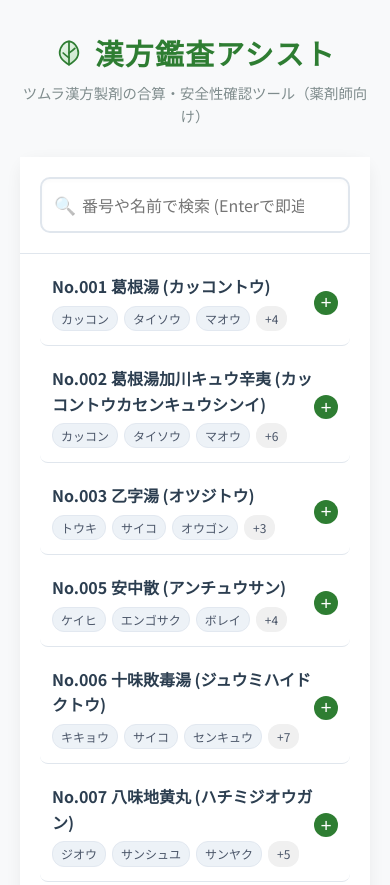
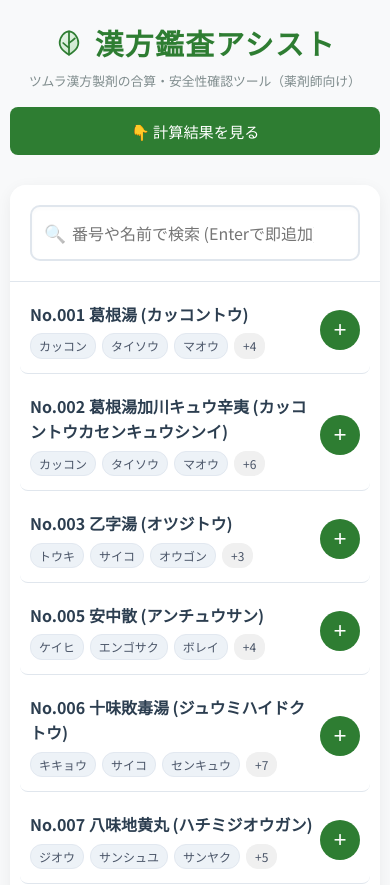
Before and after one commit to phyasunaga-alt/kampo-checker, a plain HTML site: page index.html in a window 390 px wide. Shown: the top 885 px of the page. Drawn offline with Linux system fonts and the light colour scheme.

Commit message:
Add files via upload

```diff
--- a/index.html
+++ b/index.html
@@ -38,6 +38,12 @@
                 <h1 style="margin: 0; font-size: 1.8rem; letter-spacing: 0.05em; color: #2E7D32;">漢方鑑査アシスト</h1>
             </div>
             <p class="subtitle" style="margin: 0;">ツムラ漢方製剤の合算・安全性確認ツール（薬剤師向け）</p>
+            <!-- モバイル用ジャンプリンク -->
+            <div class="mobile-only" style="margin-top: 15px;">
+                <a href="#results-area" class="secondary-btn"
+                    style="display: block; text-decoration: none; text-align: center; background: var(--primary-color); color: white; padding: 12px; border-radius: 8px;">👇
+                    計算結果を見る</a>
+            </div>
         </header>
 
         <main class="main-content">
@@ -77,7 +83,7 @@
                         </div>
                     </div>
 
-                    <div class="results-container">
+                    <div class="results-container" id="results-area">
                         <!-- 印刷用ヘッダー (通常時は非表示) -->
                         <div id="print-only-header" style="display: none;">
                             <h1 style="text-align: center; margin-bottom: 20px;">漢方薬構成生薬 鑑査報告書</h1>
--- a/style.css
+++ b/style.css
@@ -529,37 +529,105 @@
     text-decoration: underline;
 }
 
-/* Responsive */
-@media (max-width: 900px) {
+/* モバイル専用要素を表示制御 */
+.mobile-only {
+    display: none;
+}
+
+/* Responsive / Mobile Optimization */
+@media (max-width: 768px) {
+    .mobile-only {
+        display: block;
+    }
+
     body {
-        overflow: auto;
-        /* Revert to normal scroll on small screens */
+        overflow-y: auto !important;
+        /* スマホでは全体スクロールを許可 */
     }
 
     .app-container {
+        padding: 10px;
         height: auto;
-        display: block;
     }
 
     .main-content {
         flex-direction: column;
+        gap: 16px;
         overflow: visible;
     }
 
-    .selection-panel,
+    .selection-panel {
+        max-width: 100%;
+        min-width: 0;
+        height: auto;
+        min-height: 400px;
+    }
+
     .calculation-panel {
         max-width: 100%;
-        overflow: visible;
-        margin-bottom: 20px;
+        width: 100%;
     }
 
     .panel-content {
-        overflow: visible;
-        height: auto;
+        padding: 16px;
     }
 
-    .search-area {
-        position: relative;
+    .app-header h1 {
+        font-size: 1.5rem;
+    }
+
+    /* タッチ操作の向上（ボタンを大きく） */
+    .add-btn,
+    .remove-btn {
+        width: 40px;
+        height: 40px;
+        font-size: 1.4rem;
+    }
+
+    .dosage-g-input {
+        width: 80px !important;
+        padding: 8px !important;
+        font-size: 1rem !important;
+    }
+}
+
+@media (max-width: 480px) {
+    .app-header h1 {
+        font-size: 1.35rem;
+    }
+
+    .subtitle {
+        font-size: 0.8rem;
+    }
+
+    .medicine-item {
+        margin: 6px 0;
+        padding: 14px 10px;
+    }
+
+    .selected-item {
+        padding: 14px;
+        flex-direction: column;
+        align-items: flex-start;
+    }
+
+    .item-controls {
+        width: 100%;
+        justify-content: space-between !important;
+        margin-left: 0;
+        margin-top: 12px;
+        padding-top: 12px;
+        border-top: 1px dashed rgba(0, 0, 0, 0.1);
+    }
+
+    .results-table {
+        font-size: 0.85rem;
+    }
+
+    .secondary-btn,
+    .text-button {
+        padding: 12px 18px;
+        font-size: 0.95rem;
     }
 }
 
```
